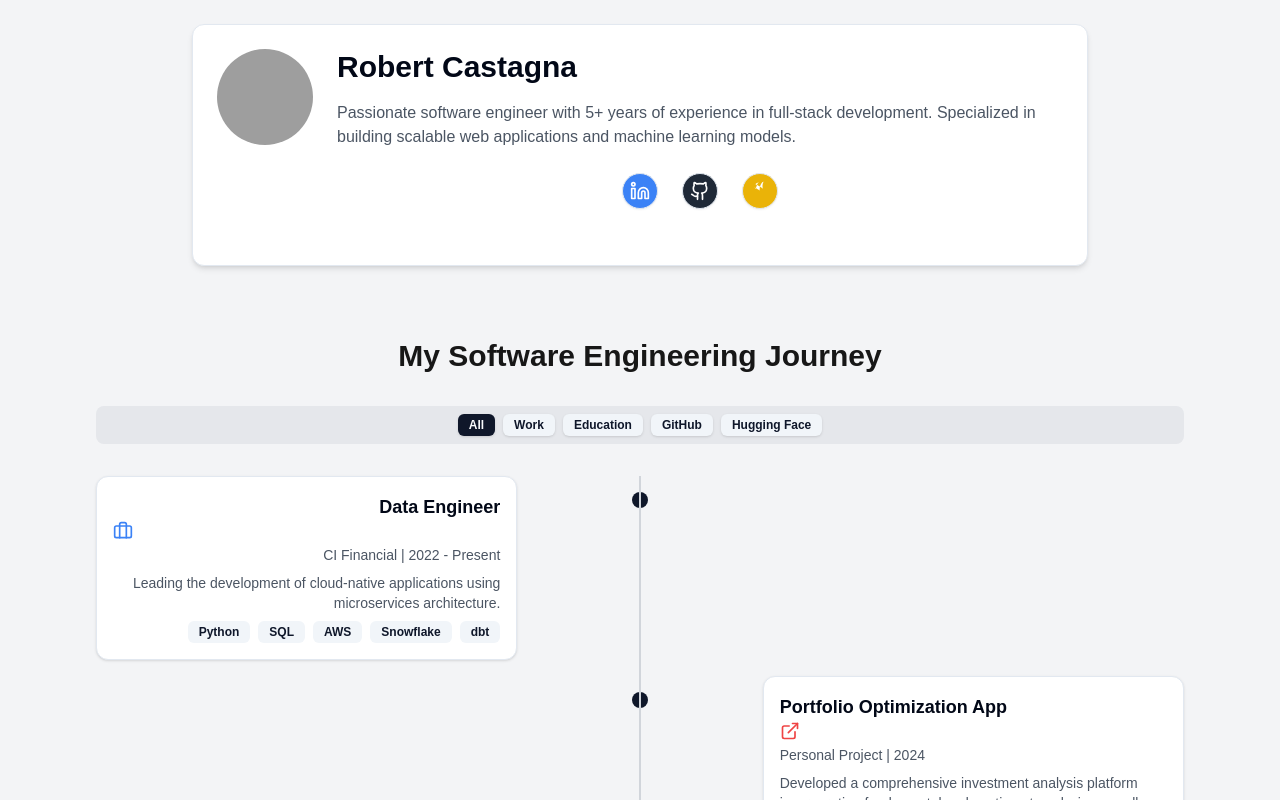
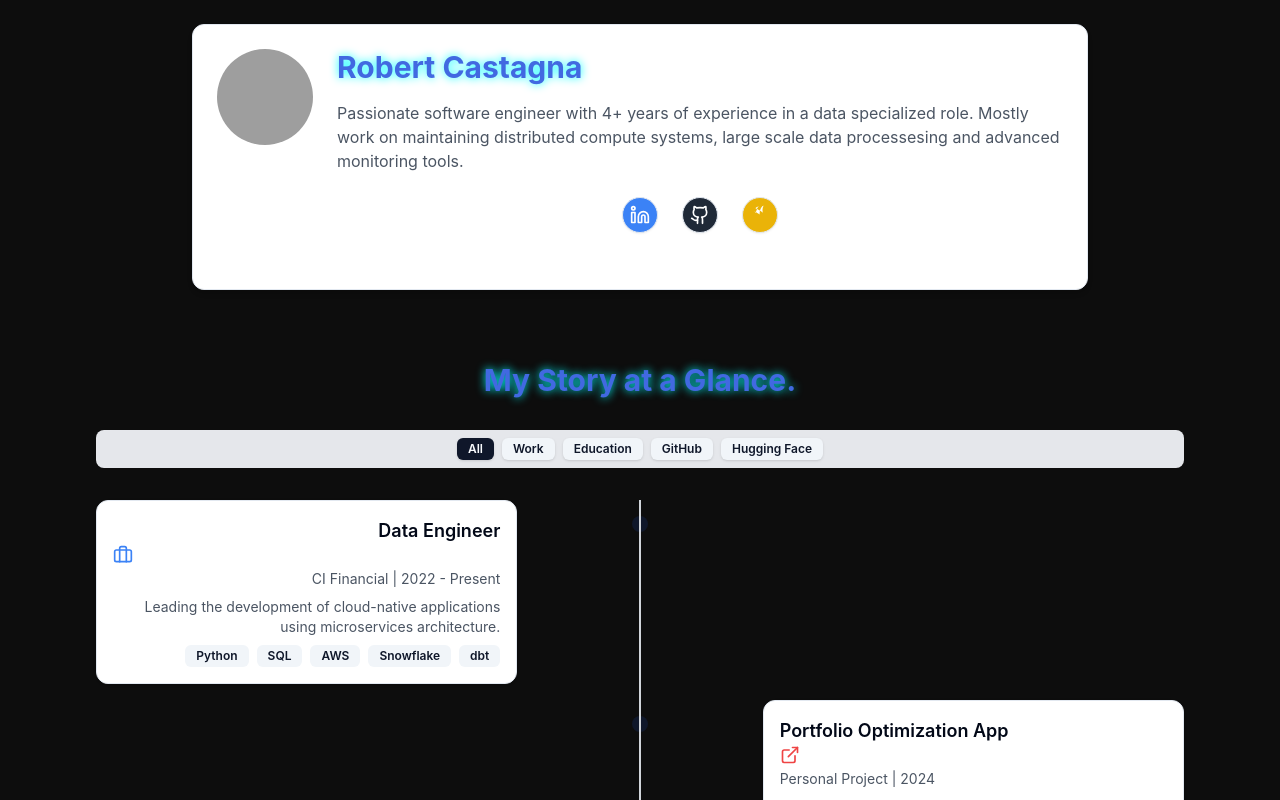
Before and after one commit to RobertCastagna/vercel_deploy_v1, a Next.js app in the folder app_v3/: page / in a window 1280 px wide. Shown: the top 800 px of the page. Built offline with nearby package versions, Linux system fonts and the light colour scheme; grey boxes are pictures that could not be loaded.

Commit message:
adding colors and testing backround change

```diff
--- a/app_v3/app/globals.css
+++ b/app_v3/app/globals.css
@@ -3,8 +3,13 @@
 @tailwind utilities;
 
 :root {
-  --background: #ffffff;
-  --foreground: #171717;
+  /* --background: #ffffff;
+  --foreground: #171717; */
+  --background-color: #0D0D0D;
+  --primary-color: #8A2BE2;
+  --accent-color: #4169E1;
+  --glow-color: #00FFFF;
+  --text-color: #E0E0E0; /* A light gray for text */
 }
 
 @media (prefers-color-scheme: dark) {
@@ -15,10 +20,72 @@
 }
 
 body {
-  color: var(--foreground);
-  background: var(--background);
-  font-family: Arial, Helvetica, sans-serif;
+  background-color: var(--background-color); /* Deep space background */
+  color: var(--text-color); /* Light text */
+  margin: 0;
+  font-family: -apple-system, BlinkMacSystemFont, 'Segoe UI', Roboto, 'Helvetica Neue', Arial, sans-serif;
 }
+
+.card {
+  background: var(--primary-color); /* Purple card background */
+  color: var(--text-color); /* Light text on dark background */
+  padding: 20px;
+  border-radius: 10px;
+  box-shadow: 0 0 15px var(--glow-color); /* Glowing shadow */
+  transition: all 0.3s ease-in-out; /* Smooth transition */
+}
+
+.card:hover {
+  box-shadow: 0 0 30px var(--glow-color); /* Larger glow on hover */
+}
+
+button {
+  background-color: var(--accent-color); /* Blue button */
+  color: white;
+  border: none;
+  border-radius: 5px;
+  padding: 10px 20px;
+  cursor: pointer;
+  position: relative;
+  z-index: 1;
+  overflow: hidden;
+  transition: background 0.3s ease;
+}
+
+button:hover {
+  background-color: var(--glow-color); /* Glow effect */
+  box-shadow: 0 0 15px var(--glow-color);
+}
+
+/* Button glow effect */
+button::before {
+  content: '';
+  position: absolute;
+  top: -50%;
+  left: -50%;
+  width: 200%;
+  height: 200%;
+  background: radial-gradient(circle, var(--glow-color) 20%, transparent 80%);
+  z-index: -1;
+  transition: all 0.5s ease;
+}
+
+button:hover::before {
+  top: 0;
+  left: 0;
+}
+
+h1, h2 {
+  color: var(--accent-color); /* Blue or purple text */
+  text-shadow: 0 0 10px var(--glow-color); /* Glowing text effect */
+}
+
+.gradient-section {
+  background: linear-gradient(135deg, #2A0A4F, #1B1B38); /* Dark blue to purple */
+  border-radius: 10px;
+  padding: 20px;
+}
+
 
 @layer utilities {
   .text-balance {
@@ -90,3 +157,17 @@ body {
     @apply bg-background text-foreground;
   }
 }
+
+@keyframes falling-stars {
+  0% { top: -10px; left: 50%; opacity: 0; }
+  100% { top: 110%; left: 80%; opacity: 1; }
+}
+
+.star {
+  position: absolute;
+  width: 2px;
+  height: 2px;
+  background: var(--glow-color);
+  border-radius: 50%;
+  animation: falling-stars 2s infinite;
+}
--- a/app_v3/components/dynamic-timeline-portfolio.tsx
+++ b/app_v3/components/dynamic-timeline-portfolio.tsx
@@ -97,7 +97,7 @@ export function DynamicTimelinePortfolio() {
   }, [])
 
   return (
-    <div className="min-h-screen bg-gray-100">
+    <div className="min-h-screen" style={{ backgroundColor: "var(--background-color)" }}>
       <div
         ref={cardRef}
         className={`transition-all duration-500 ease-in-out ${
@@ -115,8 +115,8 @@ export function DynamicTimelinePortfolio() {
                 <div className={`flex-grow ${largeCard ? 'text-center' : 'text-left'}`}>
                   <h1 className={`font-bold mb-4 transition-all duration-500 ${largeCard ? 'text-6xl' : 'text-3xl'}`}>Robert Castagna</h1>
                   <p className={`text-gray-600 mb-6 transition-all duration-500 ${largeCard ? 'text-2xl max-w-3xl mx-auto' : 'text-base'}`}>
-                    Passionate software engineer with 5+ years of experience in full-stack development.
-                    Specialized in building scalable web applications and machine learning models.
+                    Passionate software engineer with 4+ years of experience in a data specialized role.
+                    Mostly work on maintaining distributed compute systems, large scale data processesing and advanced monitoring tools.
                   </p>
                   <div className={`flex justify-center space-x-6 mb-8 transition-all duration-500 ${largeCard ? 'scale-150' : ''}`}>
                     <Button
@@ -125,7 +125,7 @@ export function DynamicTimelinePortfolio() {
                       className="rounded-full bg-blue-500 hover:bg-blue-600 text-white"
                       asChild
                     >
-                      <a href="https://www.linkedin.com/in/johndoe" target="_blank" rel="noopener noreferrer" aria-label="LinkedIn Profile">
+                      <a href="https://www.linkedin.com/in/castagnarobert/" target="_blank" rel="noopener noreferrer" aria-label="LinkedIn Profile">
                         <LinkedinIcon className="h-5 w-5" />
                       </a>
                     </Button>
@@ -135,7 +135,7 @@ export function DynamicTimelinePortfolio() {
                       className="rounded-full bg-gray-800 hover:bg-gray-900 text-white"
                       asChild
                     >
-                      <a href="https://github.com/johndoe" target="_blank" rel="noopener noreferrer" aria-label="GitHub Profile">
+                      <a href="https://github.com/RobertCastagna/" target="_blank" rel="noopener noreferrer" aria-label="GitHub Profile">
                         <GithubIcon className="h-5 w-5" />
                       </a>
                     </Button>
@@ -145,7 +145,7 @@ export function DynamicTimelinePortfolio() {
                       className="rounded-full bg-yellow-500 hover:bg-yellow-600 text-white"
                       asChild
                     >
-                      <a href="https://huggingface.co/johndoe" target="_blank" rel="noopener noreferrer" aria-label="Hugging Face Profile">
+                      <a href="https://huggingface.co/RobertCastagna" target="_blank" rel="noopener noreferrer" aria-label="Hugging Face Profile">
                         <svg viewBox="0 0 40 40" fill="currentColor" className="h-5 w-5">
                           <path d="M11.403 15.463c-.73-.773-1.527-1.487-2.404-2.101-.208-.146-.405-.293-.62-.425 1.609.244 2.786.802 3.941 1.627.32.229.658.435.989.652l1.978 1.297c1.298.858 2.62 1.681 4.012 2.344-.042-.71-.07-1.423-.07-2.139 0-2.915.566-5.742 1.668-8.385.8-1.913 1.883-3.718 3.336-5.217.331-.342.687-.66 1.053-.964.33-.274.675-.536 1.028-.777.283-.193.571-.385.869-.556-1.487 2.842-2.193 6.026-2.193 9.24 0 1.903.262 3.781.776 5.579-.354-.363-.745-.697-1.143-1.019-1.313-1.053-2.715-1.981-4.13-2.893l-3.524-2.311c-.289-.19-.578-.38-.878-.563-1.257-.77-2.574-1.392-3.987-1.839-.038-.013-.077-.024-.115-.037-.497-.161-.997-.311-1.504-.448.023-.022.042-.048.066-.069.789-.696 1.621-1.339 2.508-1.906 1.417-.907 2.96-1.579 4.551-2.097-.654.586-1.276 1.205-1.836 1.883-.533.647-.983 1.358-1.371 2.124z"/>
                         </svg>
@@ -170,7 +170,7 @@ export function DynamicTimelinePortfolio() {
         className="transition-all duration-500 ease-in-out"
       >
         <div className="max-w-6xl mx-auto px-4 sm:px-6 lg:px-8 py-12">
-          <h2 className="text-3xl font-bold text-center mb-8">My Software Engineering Journey</h2>
+          <h2 className="text-3xl font-bold text-center mb-8">My Story at a Glance.</h2>
 
           <div className="flex justify-center space-x-2 mb-8 bg-gray-200 p-2 rounded-lg">
             <Badge
```
